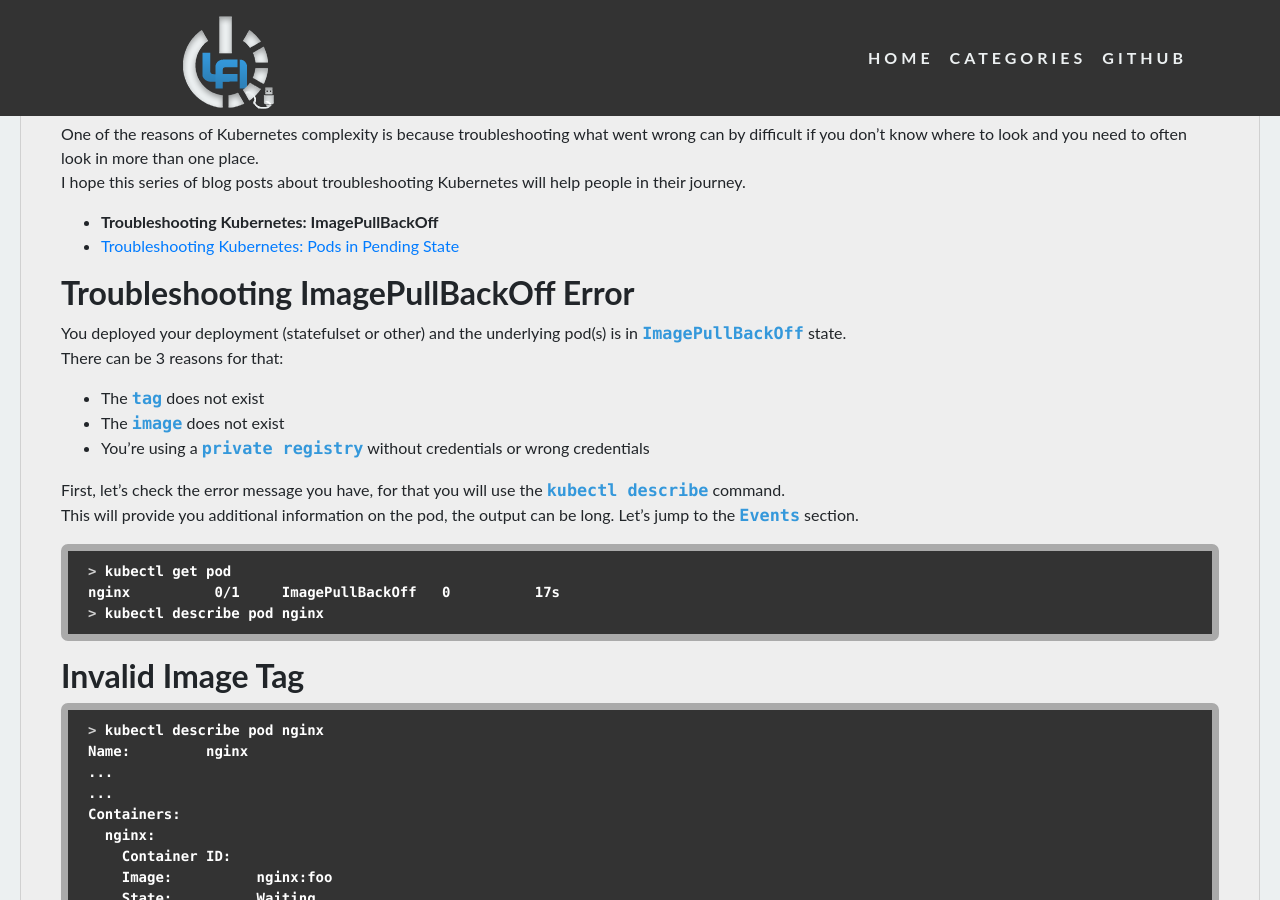
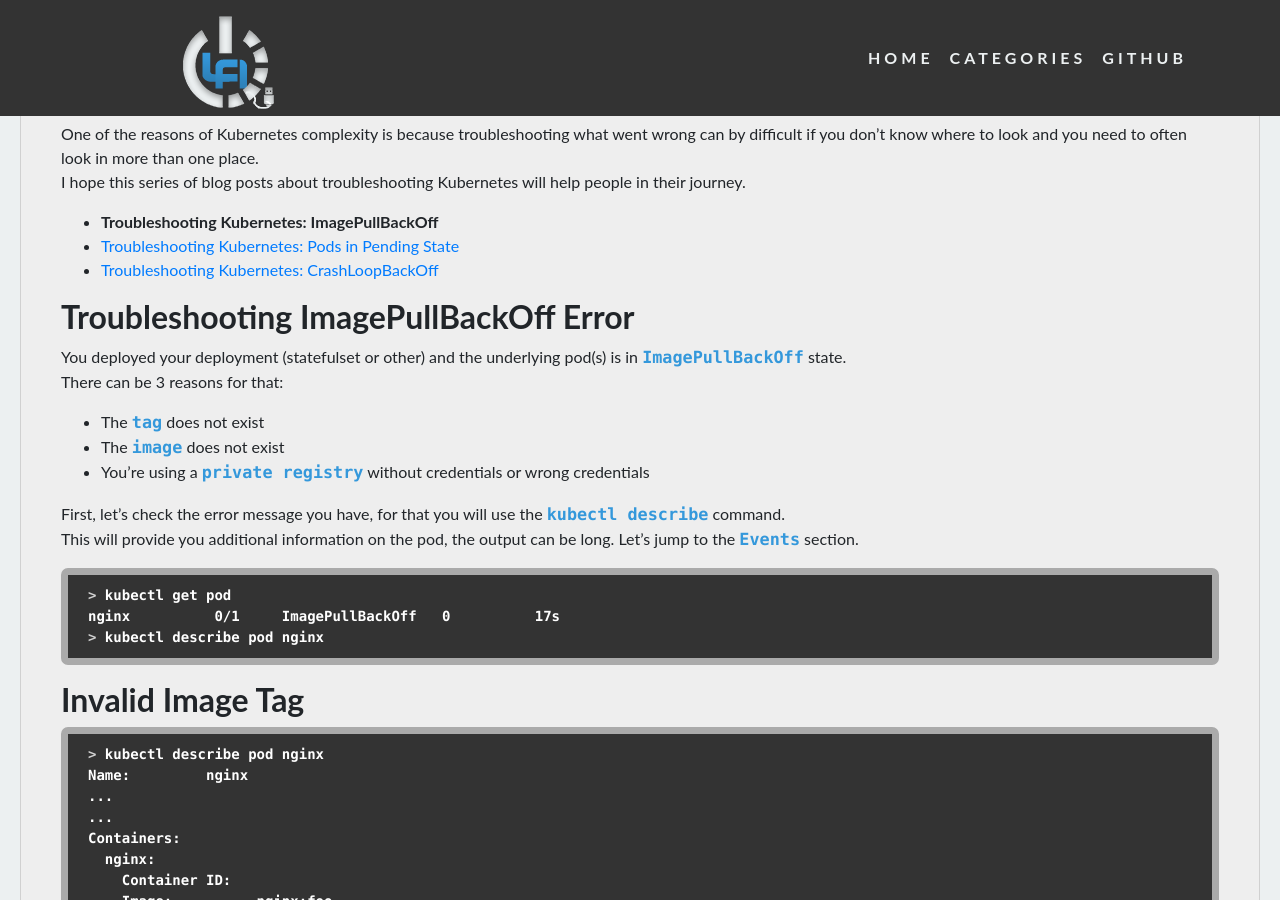
Before and after one commit to ludovicalarcon/ludovicalarcon.github.io, a Jekyll site: the page built from _posts/2022-05-21-Troubleshooting-ImagePullBackOff.md, in a window 1280 px wide and 900 px high, scrolled down 879 px. Built offline with Jekyll 4.4.1, drawn with Linux system fonts in a browser that asks for light colours; nearby versions of some CDN libraries.

Commit message:
Add link to other troubleshooting series blog post

```diff
--- a/_posts/2022-05-21-Troubleshooting-ImagePullBackOff.md
+++ b/_posts/2022-05-21-Troubleshooting-ImagePullBackOff.md
@@ -13,6 +13,7 @@ I hope this series of blog posts about troubleshooting Kubernetes will help peop
 
 - __Troubleshooting Kubernetes: ImagePullBackOff__
 - [Troubleshooting Kubernetes: Pods in Pending State]({% post_url 2022-05-22-Troubleshooting-Pending-Pods %})
+- [Troubleshooting Kubernetes: CrashLoopBackOff]({% post_url 2022-05-26-Troubleshooting-CrashLoopBackOff %})
 
 ## __Troubleshooting ImagePullBackOff Error__
 
```
Also changed, not shown: _posts/2022-05-22-Troubleshooting-Pending-Pods.md (+1 -0 lines).
